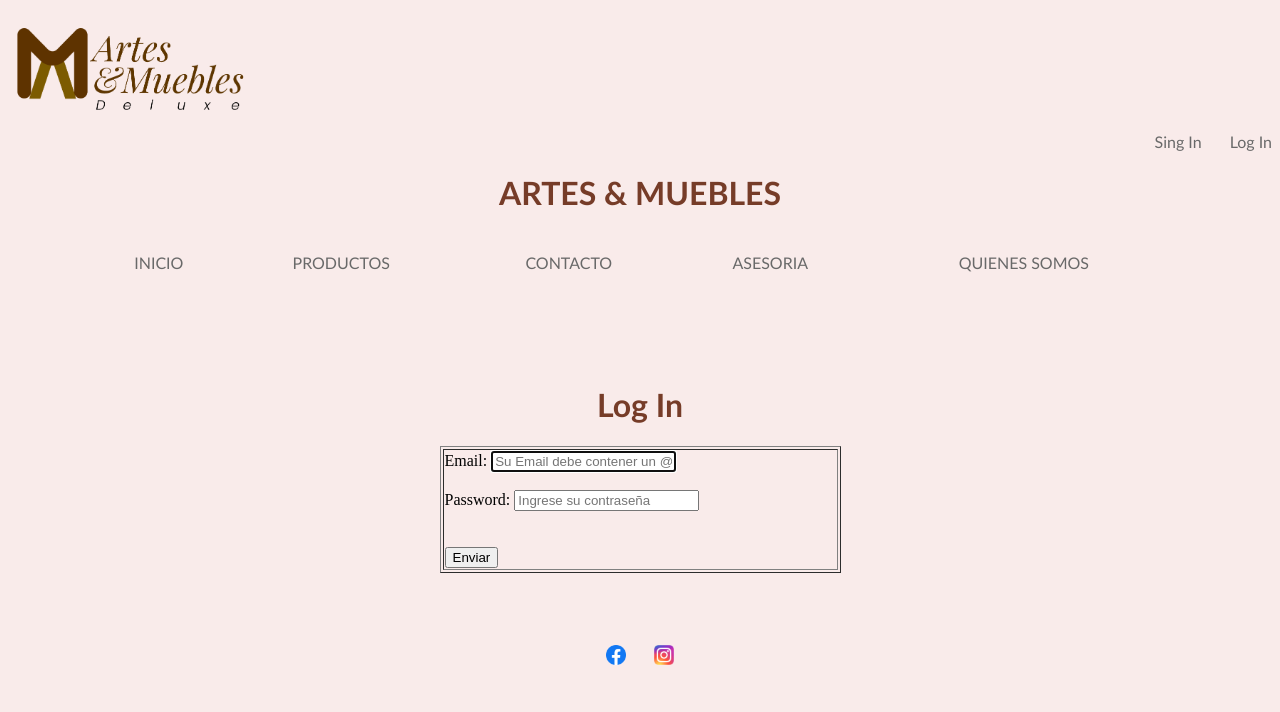
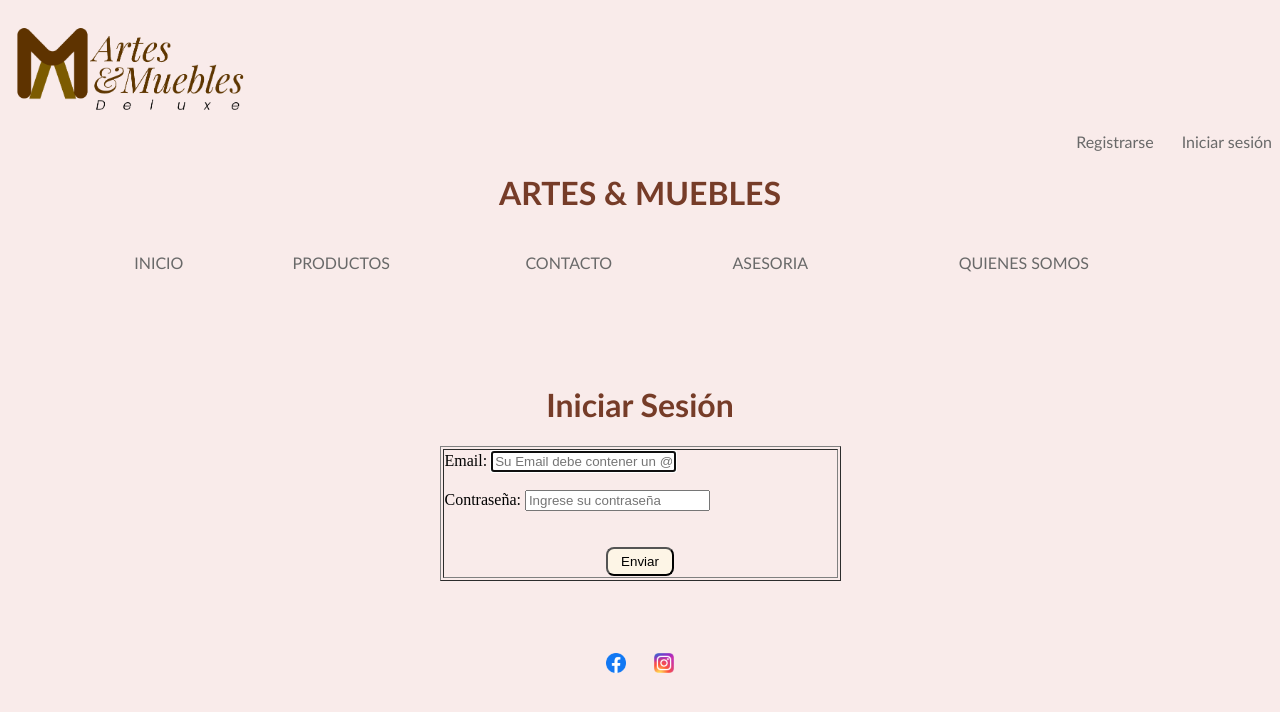
Before and after one commit to Eli69696969/Grupo2, a plain HTML site: page 06-Code/iniciar.html in a window 1280 px wide. Drawn offline with Linux system fonts and the light colour scheme.

Commit message:
Boton con css, pagina traducida

```diff
--- a/06-Code/iniciar.html
+++ b/06-Code/iniciar.html
@@ -28,6 +28,20 @@
 			color: #302431;
 		}
 
+		div.center {
+  		text-align: center;
+		}
+
+		button{
+			padding-left: 13px;
+			padding-right: 13px;
+			padding-top: 5px;
+			padding-bottom: 5px;
+			border-radius: 8px;
+			color: black;
+    		background-color: #FDF5E6;
+			cursor: pointer;
+		}
 	</style>
 <meta charset="utf-8">
 <title>AM | Iniciar Sesión</title>
@@ -40,9 +54,9 @@
 			<a href="Index.html"><img src="imagenes/logo2.png" alt="Logo" width="250" height="120"></a>	<!--- INSERTAR LOGO --->
 		</div>
 		<div align="right">
-			<a href="registrarse.html">Sing In</a>
+			<a href="registrarse.html">Registrarse</a>
 				&nbsp;&nbsp;&nbsp;&nbsp;&nbsp;
-			<a href="iniciar.html">Log In</a>
+			<a href="iniciar.html">Iniciar sesión</a>
 		</div>
 	</header>
 
@@ -71,7 +85,7 @@
 
 
 		<div align="center">
-			<h1>Log In</h1>
+			<h1>Iniciar Sesión</h1>
 				<table width="401" border="1" padding-left: 920px;>
 				<tr>
 				<td>
@@ -79,10 +93,12 @@
 					<label placeholder="Email">Email: </label>
 					<input type="email" id="email" name="email" required placeholder="Su Email debe contener un @" autofocus><br><br>
 
-					<label for="nombre">Password: </label>
+					<label for="nombre">Contraseña: </label>
 					<input type="password" id="password" name="password" placeholder="Ingrese su contraseña" required><br><br><br>
 
+					<div class="center">
 					<button type="submit" class="boton">Enviar</button>
+					</div>
 					</form>
 				</td>
 	  			</tr>
```
Also changed, not shown: 06-Code/Index.html (+2 -2 lines), 06-Code/Producto.html (+3 -3 lines), 06-Code/compra.html (+1 -1 lines), 06-Code/registrarse.html (+3 -3 lines), 06-Code/Imagenes/comprar.png (added).
